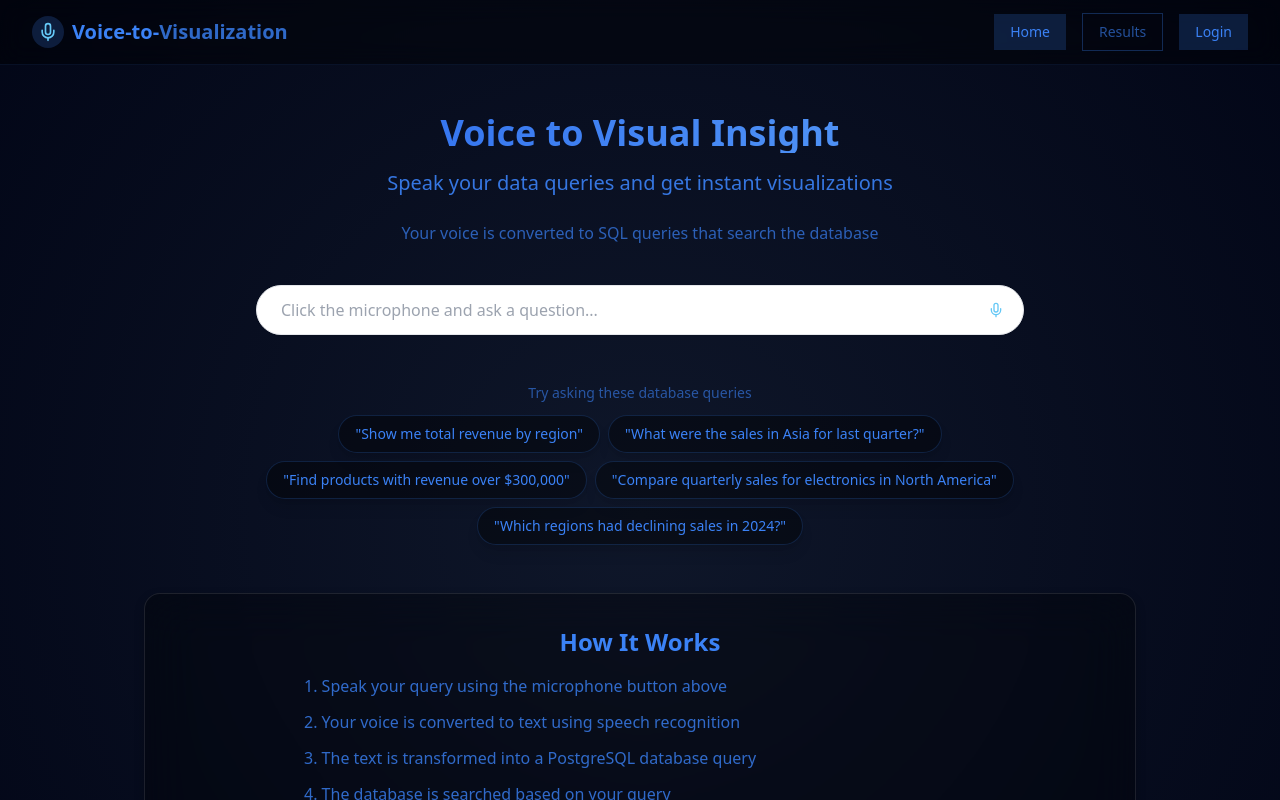
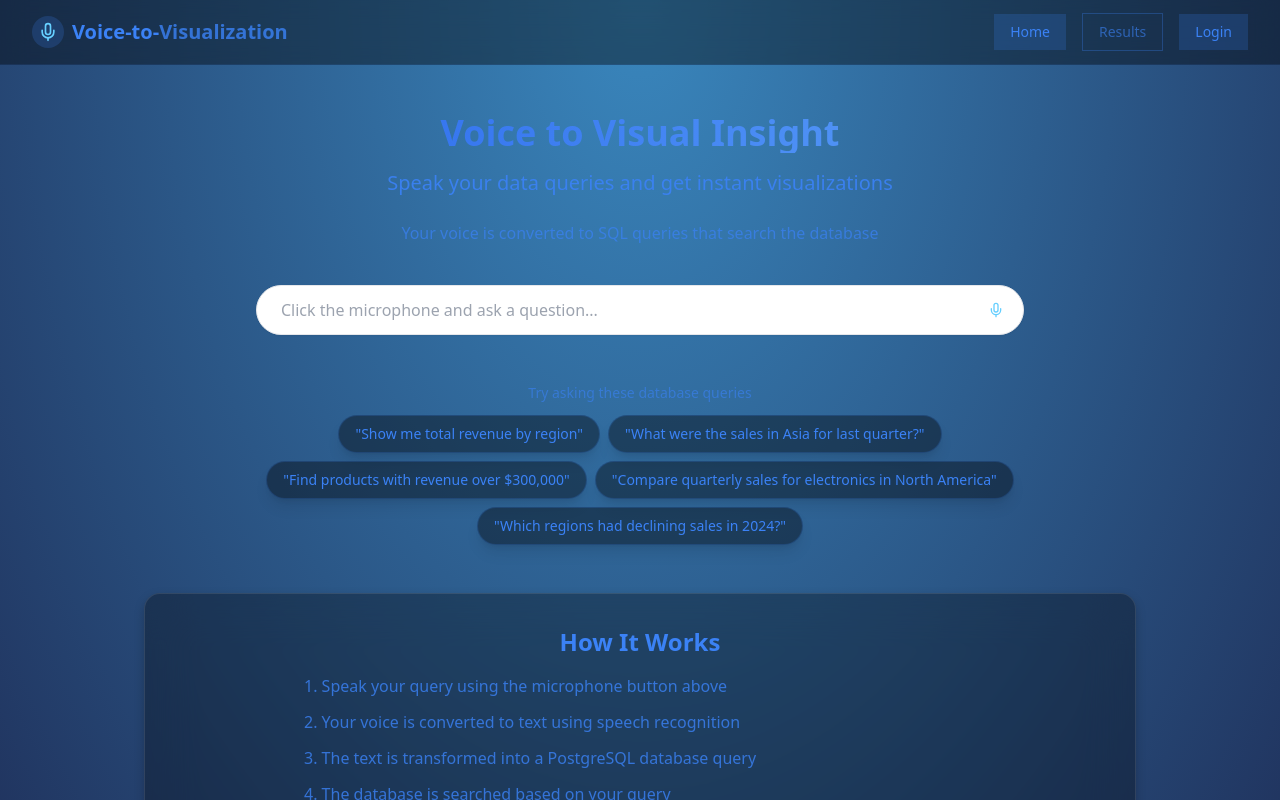
Before and after one commit to SohanRajput18/speak-see-visualize, a React (Vite) app: page / in a window 1280 px wide. Shown: the top 800 px of the page. Built offline with nearby package versions, Linux system fonts and the light colour scheme.

Commit message:
Refactor: Apply color palette
Update the application's color scheme based on the provided palette.

```diff
--- a/src/index.css
+++ b/src/index.css
@@ -1,17 +1,16 @@
-
 @tailwind base;
 @tailwind components;
 @tailwind utilities;
 
 @layer base {
   :root {
-    --background: 240 10% 3.9%; /* Dark Black */
+    --background: 223 49% 8%; /* Dark Navy Blue */
 
-    /* Text Color Definitions with Diverse Palette */
-    --text-main: 199 89% 68%; /* Vibrant Cyan: #4ED4F8 - Main Text */
-    --text-primary: 279 58% 68%; /* Soft Magenta: #B76CF8 - Primary Text */
-    --text-secondary: 48 94% 68%; /* Bright Yellow: #F8D34E - Secondary Text */
-    --text-tertiary: 12 88% 62%; /* Warm Orange: #F86C4E - Tertiary Text */
+    /* Text Color Definitions with Blue Gradient Palette */
+    --text-main: 199 100% 70%; /* Light Blue: #47B4F1 - Main Text */
+    --text-primary: 210 100% 50%; /* Medium Blue: #0066CC - Primary Text */
+    --text-secondary: 217 71% 45%; /* Deep Blue: #2B579A - Secondary Text */
+    --text-tertiary: 228 59% 27%; /* Dark Blue: #1E2C56 - Tertiary Text */
 
     --foreground: var(--text-main);
     --primary: var(--text-primary);
@@ -20,7 +19,7 @@
 
   body {
     @apply bg-background text-foreground antialiased;
-    background: radial-gradient(circle at center, #0F172A 0%, #020617 100%);
+    background: radial-gradient(ellipse at top, #47B4F1 -50%, #1E2C56 100%);
   }
 
   * {
--- a/tailwind.config.ts
+++ b/tailwind.config.ts
@@ -72,6 +72,12 @@ export default {
           primary: 'hsl(var(--text-primary))',
           secondary: 'hsl(var(--text-secondary))',
           tertiary: 'hsl(var(--text-tertiary))'
+        },
+        'brand': {
+          'light-blue': '#47B4F1',
+          'medium-blue': '#0066CC',
+          'deep-blue': '#2B579A',
+          'dark-blue': '#1E2C56'
         }
       },
       borderRadius: {
```
